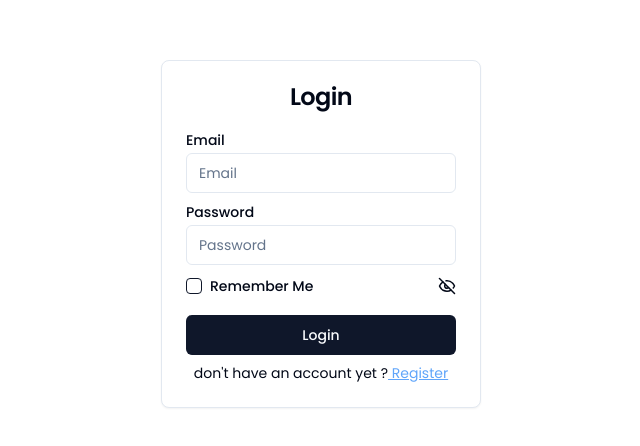
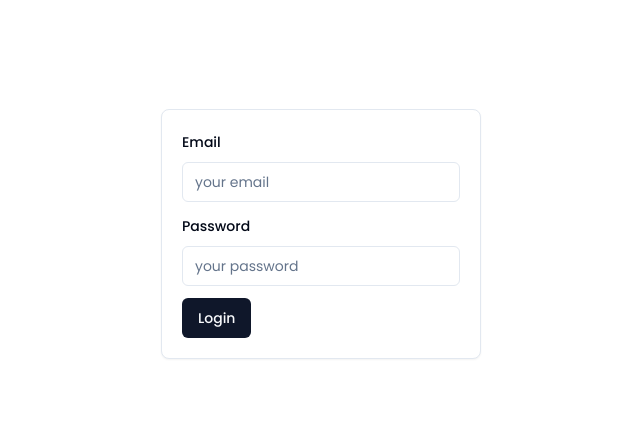
Before and after one commit to mohimamrifai/myblog, a Next.js app in the folder fe/: page /login in a window 1280 px wide. Shown: the part 166-612 px from the top of the page, without its empty margins (319-959 px from the left). Built offline with nearby package versions, Linux system fonts and the light colour scheme.

Commit message:
add (fe): create form login

```diff
--- a/fe/app/(auth)/login/page.tsx
+++ b/fe/app/(auth)/login/page.tsx
@@ -1,54 +1,74 @@
-'use client'
-import Field from "@/components/Field";
+"use client";
+import React from "react";
+import { z } from "zod";
+import { zodResolver } from "@hookform/resolvers/zod";
+import { useForm } from "react-hook-form";
+import {
+  Form,
+  FormControl,
+  FormDescription,
+  FormField,
+  FormItem,
+  FormLabel,
+  FormMessage,
+} from "@/components/ui/form";
+import { Input } from "@/components/ui/input";
 import { Button } from "@/components/ui/button";
-import { Card, CardContent, CardHeader, CardTitle } from "@/components/ui/card";
-import { Checkbox } from "@/components/ui/checkbox";
-import { Eye, EyeOff } from "lucide-react";
-import Link from "next/link";
-import React, { useState } from "react";
+import { Card } from "@/components/ui/card";
+
+const formSchema = z.object({
+  email: z.string().email('Format email tidak valid'),
+  password: z.string().min(6, 'Password harus terdiri dari minimal 6 karakter'),
+});
 
 export default function Page() {
-  const [isPasswordVisible, setIsPasswordVisible] = useState(false)
+  const form = useForm<z.infer<typeof formSchema>>({
+    resolver: zodResolver(formSchema),
+    defaultValues: {
+      email: "",
+      password: ""
+    },
+  });
+  function onSubmit(values: z.infer<typeof formSchema>) {
+    // Do something with the form values.
+    // ✅ This will be type-safe and validated.
+    console.log(values);
+  }
+
   return (
     <div className="w-full h-screen flex items-center justify-center">
-      <Card className="w-3/12">
-        <CardHeader>
-          <CardTitle className="text-center">Login</CardTitle>
-        </CardHeader>
-        <CardContent>
-          <Field
-            label="Email"
-            type="email"
-            placeholder="Email"
-            htmlFor="email"
-            className="mb-3"
-          />
-          <Field
-            label="Password"
-            type={isPasswordVisible ? "text" : "password"}
-            placeholder="Password"
-            htmlFor="password"
-            className="mb-3"
-          />
-          <div className="flex justify-between items-center mb-5">
-            <div className="flex items-center space-x-2 ">
-              <Checkbox id="remember" />
-              <label
-                htmlFor="remember"
-                className="text-sm font-medium leading-none peer-disabled:cursor-not-allowed peer-disabled:opacity-70"
-              >
-                Remember Me
-              </label>
-            </div>
-            {isPasswordVisible ?
-            <Eye size={18} className="cursor-pointer" onClick={() => setIsPasswordVisible(!isPasswordVisible)} /> :
-            <EyeOff size={18} className="cursor-pointer" onClick={() => setIsPasswordVisible(!isPasswordVisible)} />}
-          </div>
-          <Button className="w-full">Login</Button>
-          <p className="text-center mt-2 text-sm">don't have an account yet ?
-            <Link href="/register" className="underline text-blue-400"> Register</Link>
-          </p>
-        </CardContent>
+      <Card className="w-3/12 p-5">
+        <Form {...form}>
+          <form onSubmit={form.handleSubmit(onSubmit)} className="space-y-3">
+            <FormField
+              control={form.control}
+              name="email"
+              render={({ field }) => (
+                <FormItem>
+                  <FormLabel>Email</FormLabel>
+                  <FormControl>
+                    <Input placeholder="your email" {...field} />
+                  </FormControl>
+                  <FormMessage />
+                </FormItem>
+              )}
+            />
+            <FormField
+              control={form.control}
+              name="password"
+              render={({ field }) => (
+                <FormItem>
+                  <FormLabel>Password</FormLabel>
+                  <FormControl>
+                    <Input placeholder="your password" {...field} />
+                  </FormControl>
+                  <FormMessage />
+                </FormItem>
+              )}
+            />
+            <Button type="submit">Login</Button>
+          </form>
+        </Form>
       </Card>
     </div>
   );
--- a/fe/app/(auth)/register/page.tsx
+++ b/fe/app/(auth)/register/page.tsx
@@ -53,7 +53,7 @@
           />
           <Button className="w-full">Register</Button>
           <p className="text-center mt-2 text-sm">do have an account yet ?
-            <Link href="/register" className="underline text-blue-400"> Login</Link>
+            <Link href="/login" className="underline text-blue-400"> Login</Link>
           </p>
         </CardContent>
       </Card>
--- /dev/null
+++ b/fe/components/ui/form.tsx
@@ -0,0 +1,176 @@
+import * as React from "react"
+import * as LabelPrimitive from "@radix-ui/react-label"
+import { Slot } from "@radix-ui/react-slot"
+import {
+  Controller,
+  ControllerProps,
+  FieldPath,
+  FieldValues,
+  FormProvider,
+  useFormContext,
+} from "react-hook-form"
+
+import { cn } from "@/lib/utils"
+import { Label } from "@/components/ui/label"
+
+const Form = FormProvider
+
+type FormFieldContextValue<
+  TFieldValues extends FieldValues = FieldValues,
+  TName extends FieldPath<TFieldValues> = FieldPath<TFieldValues>
+> = {
+  name: TName
+}
+
+const FormFieldContext = React.createContext<FormFieldContextValue>(
+  {} as FormFieldContextValue
+)
+
+const FormField = <
+  TFieldValues extends FieldValues = FieldValues,
+  TName extends FieldPath<TFieldValues> = FieldPath<TFieldValues>
+>({
+  ...props
+}: ControllerProps<TFieldValues, TName>) => {
+  return (
+    <FormFieldContext.Provider value={{ name: props.name }}>
+      <Controller {...props} />
+    </FormFieldContext.Provider>
+  )
+}
+
+const useFormField = () => {
+  const fieldContext = React.useContext(FormFieldContext)
+  const itemContext = React.useContext(FormItemContext)
+  const { getFieldState, formState } = useFormContext()
+
+  const fieldState = getFieldState(fieldContext.name, formState)
+
+  if (!fieldContext) {
+    throw new Error("useFormField should be used within <FormField>")
+  }
+
+  const { id } = itemContext
+
+  return {
+    id,
+    name: fieldContext.name,
+    formItemId: `${id}-form-item`,
+    formDescriptionId: `${id}-form-item-description`,
+    formMessageId: `${id}-form-item-message`,
+    ...fieldState,
+  }
+}
+
+type FormItemContextValue = {
+  id: string
+}
+
+const FormItemContext = React.createContext<FormItemContextValue>(
+  {} as FormItemContextValue
+)
+
+const FormItem = React.forwardRef<
+  HTMLDivElement,
+  React.HTMLAttributes<HTMLDivElement>
+>(({ className, ...props }, ref) => {
+  const id = React.useId()
+
+  return (
+    <FormItemContext.Provider value={{ id }}>
+      <div ref={ref} className={cn("space-y-2", className)} {...props} />
+    </FormItemContext.Provider>
+  )
+})
+FormItem.displayName = "FormItem"
+
+const FormLabel = React.forwardRef<
+  React.ElementRef<typeof LabelPrimitive.Root>,
+  React.ComponentPropsWithoutRef<typeof LabelPrimitive.Root>
+>(({ className, ...props }, ref) => {
+  const { error, formItemId } = useFormField()
+
+  return (
+    <Label
+      ref={ref}
+      className={cn(error && "text-destructive", className)}
+      htmlFor={formItemId}
+      {...props}
+    />
+  )
+})
+FormLabel.displayName = "FormLabel"
+
+const FormControl = React.forwardRef<
+  React.ElementRef<typeof Slot>,
+  React.ComponentPropsWithoutRef<typeof Slot>
+>(({ ...props }, ref) => {
+  const { error, formItemId, formDescriptionId, formMessageId } = useFormField()
+
+  return (
+    <Slot
+      ref={ref}
+      id={formItemId}
+      aria-describedby={
+        !error
+          ? `${formDescriptionId}`
+          : `${formDescriptionId} ${formMessageId}`
+      }
+      aria-invalid={!!error}
+      {...props}
+    />
+  )
+})
+FormControl.displayName = "FormControl"
+
+const FormDescription = React.forwardRef<
+  HTMLParagraphElement,
+  React.HTMLAttributes<HTMLParagraphElement>
+>(({ className, ...props }, ref) => {
+  const { formDescriptionId } = useFormField()
+
+  return (
+    <p
+      ref={ref}
+      id={formDescriptionId}
+      className={cn("text-sm text-muted-foreground", className)}
+      {...props}
+    />
+  )
+})
+FormDescription.displayName = "FormDescription"
+
+const FormMessage = React.forwardRef<
+  HTMLParagraphElement,
+  React.HTMLAttributes<HTMLParagraphElement>
+>(({ className, children, ...props }, ref) => {
+  const { error, formMessageId } = useFormField()
+  const body = error ? String(error?.message) : children
+
+  if (!body) {
+    return null
+  }
+
+  return (
+    <p
+      ref={ref}
+      id={formMessageId}
+      className={cn("text-sm font-medium text-destructive", className)}
+      {...props}
+    >
+      {body}
+    </p>
+  )
+})
+FormMessage.displayName = "FormMessage"
+
+export {
+  useFormField,
+  Form,
+  FormItem,
+  FormLabel,
+  FormControl,
+  FormDescription,
+  FormMessage,
+  FormField,
+}
--- a/fe/package.json
+++ b/fe/package.json
@@ -9,6 +9,7 @@
     "lint": "next lint"
   },
   "dependencies": {
+    "@hookform/resolvers": "^3.3.4",
     "@radix-ui/react-checkbox": "^1.0.4",
     "@radix-ui/react-dropdown-menu": "^2.0.6",
     "@radix-ui/react-icons": "^1.3.0",
@@ -26,10 +27,12 @@
     "next-themes": "^0.3.0",
     "react": "^18",
     "react-dom": "^18",
+    "react-hook-form": "^7.51.3",
     "react-markdown": "^9.0.1",
     "react-share": "^5.1.0",
     "tailwind-merge": "^2.2.2",
-    "tailwindcss-animate": "^1.0.7"
+    "tailwindcss-animate": "^1.0.7",
+    "zod": "^3.23.5"
   },
   "devDependencies": {
     "@types/node": "^20",
```
Also changed, not shown: 1 other file (tests, documents, lock files or other folders).
